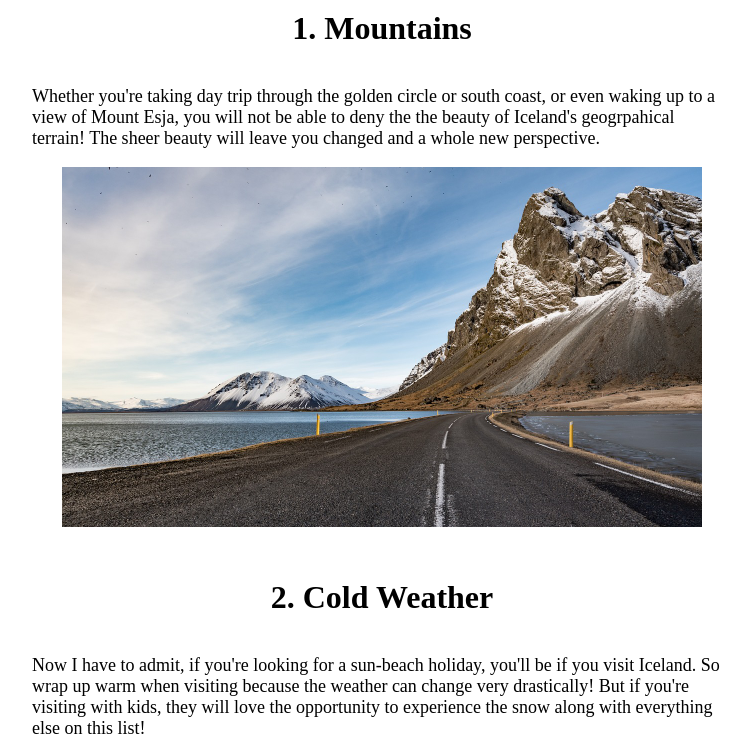
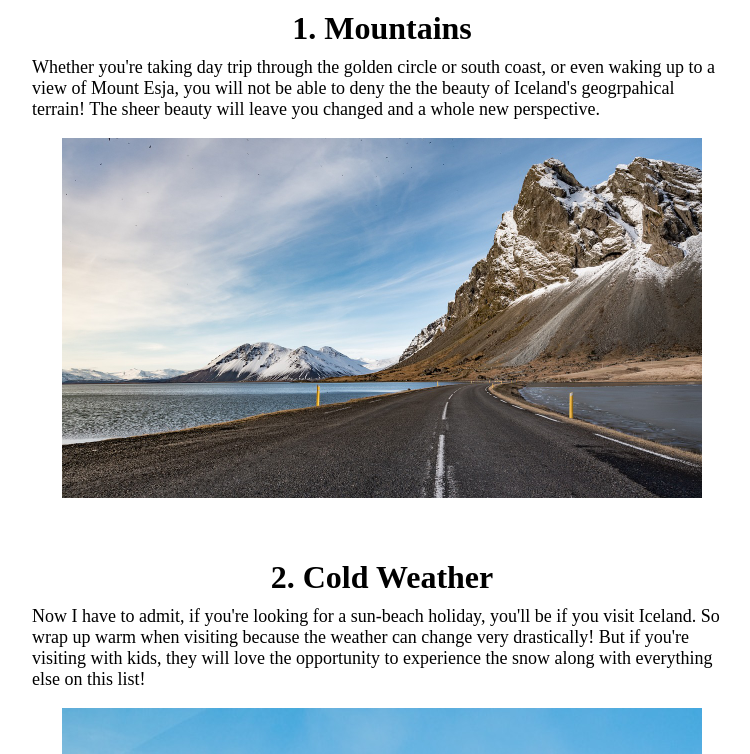
Before and after one commit to dra-gon-del/01Portfolio.iceland, a plain HTML site: page Folder.1/01-iceland/index.html in a window 1280 px wide. Shown: the part 880-1634 px from the top of the page, without its empty margins (258-1008 px from the left). Drawn offline with Linux system fonts and the light colour scheme.

Commit message:
34 adjust margin for reason titles, add divs above main cont, add class for main content

```diff
--- a/Folder.1/01-iceland/index.html
+++ b/Folder.1/01-iceland/index.html
@@ -7,6 +7,8 @@
     </head>
 
     <body>
+        <div></div>
+        <div class="maincontent">
             <h1 class="title">Reasons Why You Should Visit Iceland! (AW Portfolio 1)</h1>
             <img src="imgs/iceland01.jpg" alt="Kirkjufell / 'Church Mountain' in Iceland" style="width:900px; height: auto;" class="title image">
             <p class="introduction">"Emotional landscapes" Björk once recited in her 1997 record, Homogenic. These two words perfectly fit what Iceland brings to a lot of people! A small country with a small population of around 370,000 located in the Northern hemisphere, Iceland has a lot of gems! We hope through this list that we can convince you of making a visit this year and truely admire the beauty and culture of this Nordic haven!</nav><p>
@@ -46,5 +48,6 @@
             <p class="conclusion">And there we have it folks! Just *some* of the reasons why you should plan a visit Iceland at some point! Of course we haven't covered all of the reasons in this list (as that would take a while to cover!) For more information about making a trip be sure to visit the Trip Advisor page below for more information for planning out your activities below:</p>
             <a href="https://www.tripadvisor.co.uk/Attraction_Products-g189952-a_contentId.1183074675101258+268245991-Iceland.html" class="talink">tripadvisorarticle: tours and tickets</a>
             <p class="sources-p">*free to use / open source* images from: pixabay.com, bjork.com</p>
+        </div>
     </body>
 </html>
--- a/Folder.1/01-iceland/styles.css
+++ b/Folder.1/01-iceland/styles.css
@@ -1,4 +1,4 @@
-body {
+.maincontent {
     font-style: normal;
     display: flex;
     flex-direction: column;
@@ -11,6 +11,10 @@ body {
     font-size: 22px;
 }
 
+.reasontitles {
+    margin-bottom: -8px;
+}
+
 .paragraph {
     width: 700px;
     font-size: 18px;
@@ -19,6 +23,7 @@ body {
 .conclusion {
     width: 1000px;
     font-size: 22px;
+    padding: 10px 0;
 }
 
 .talink {
@@ -35,5 +40,5 @@ img {
 }
 
 .reasonimages {
-    padding: 0 0 30px;
+    padding: 0 0 40px;
 }
```
Lines whose indentation alone changed are shown as unchanged.
